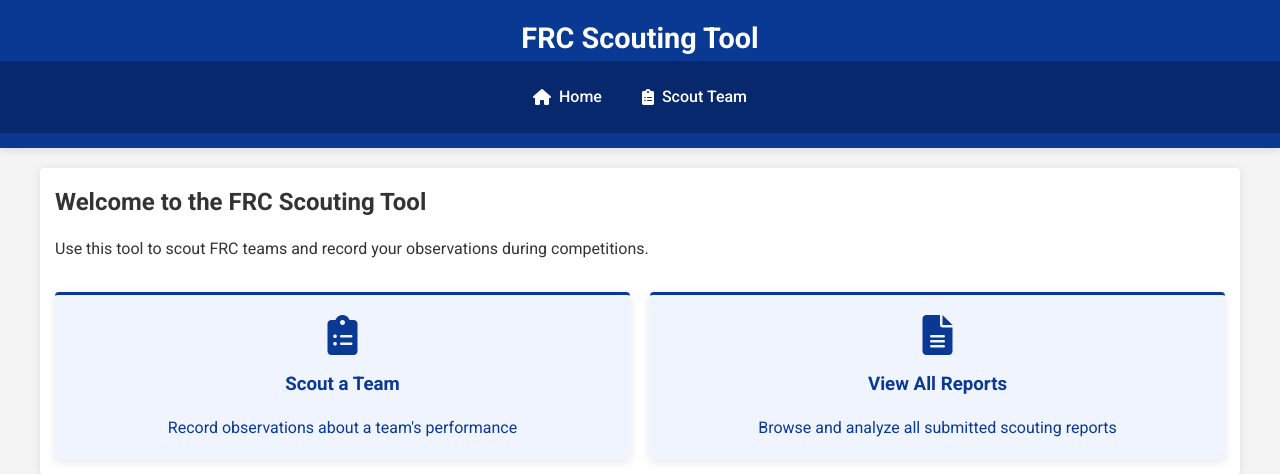
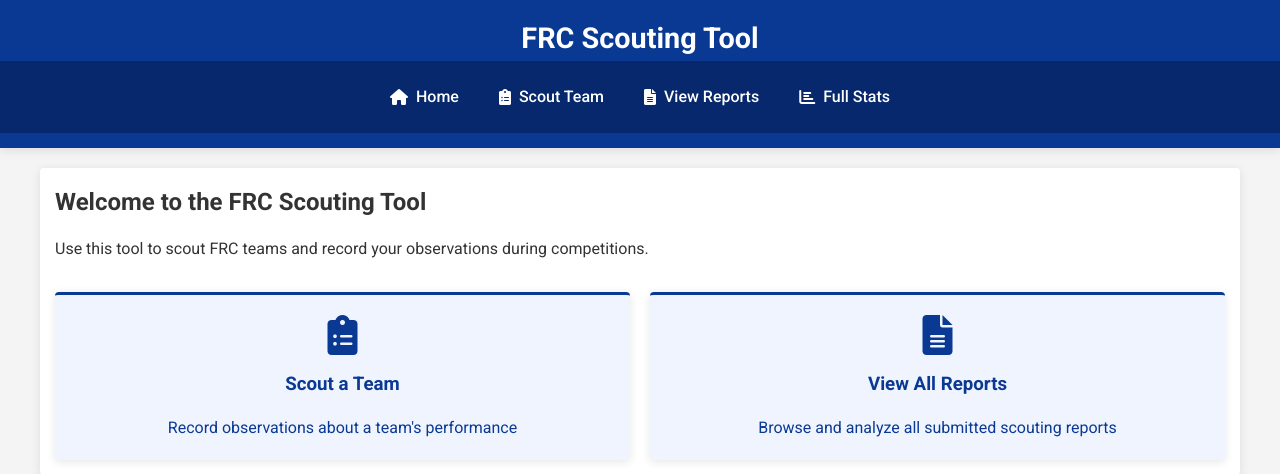
Before and after one commit to risithcha/FRC-Scouting-Tool, a Flask app: page / in a window 1280 px wide. Shown: the top 474 px of the page. Run offline with Flask 3, Linux system fonts and the light colour scheme.

Commit message:
Merge conflict fix (kinda)

```diff
--- a/templates/layout.html
+++ b/templates/layout.html
@@ -15,8 +15,8 @@
                 <li><a href="/"><i class="fas fa-home"></i> Home</a></li>
                 <li><a href="/scout"><i class="fas fa-clipboard-list"></i> Scout Team</a></li>
                 <!--I commented out this code because attempting to view it as it is right now could cause the server to crash-->
-                <!--<li><a href="/reports"><i class="fas fa-file-alt"></i> View Reports</a></li>-->
-                <!--<li><a href="/full_stats"><i class="fas fa-chart-bar"></i> Full Stats</a></li>-->
+                <li><a href="/reports"><i class="fas fa-file-alt"></i> View Reports</a></li>
+                <li><a href="/full_stats"><i class="fas fa-chart-bar"></i> Full Stats</a></li>
             </ul>
         </nav>
     </header>
```
